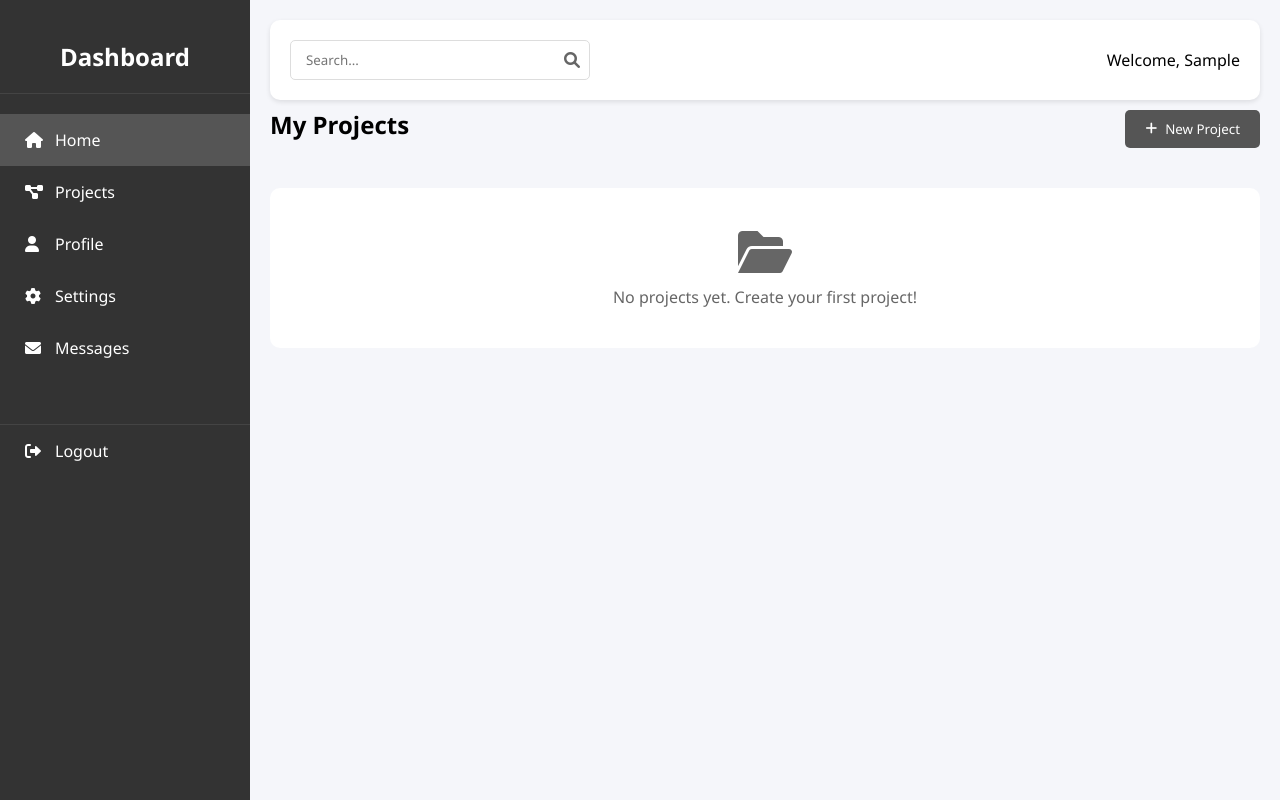
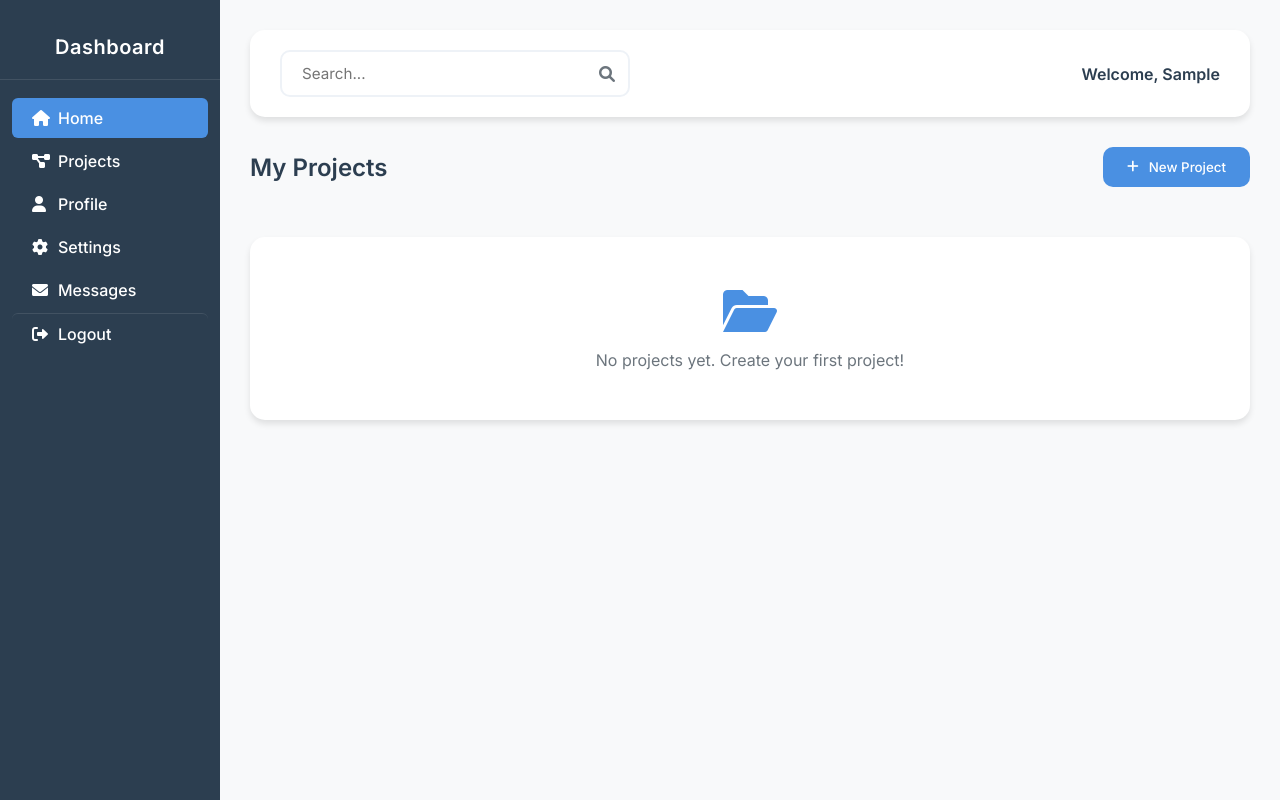
Before and after one commit to LiamBlanton17/MyCloudFTS, a Django app: page /dashboard.html in a window 1280 px wide. Run offline with Django 5.2, Linux system fonts and the light colour scheme; the visitor is signed in with stand-in values (Sample User, id 1).

Commit message:
added color to the userdash

```diff
--- a/Code/static/css/signup.css
+++ b/Code/static/css/signup.css
@@ -77,19 +77,17 @@ form label {
   border-bottom: 1px solid lightgray;
   width: 100%;
   top: 0%;
-
 }
 
 .nav > a {
-    color:black;
+  color: black;
   margin-bottom: 1rem;
   margin-left: 2rem;
   font-size: 1.45rem;
-    font-family:'Segoe UI', Tahoma, Geneva, Verdana, sans-serif;
+  font-family: "Segoe UI", Tahoma, Geneva, Verdana, sans-serif;
   font-weight: 600;
   transition: all 300ms ease-in-out;
 }
-
 
 .nav > a:hover {
   text-decoration: none;
--- a/Code/static/css/userdash.css
+++ b/Code/static/css/userdash.css
@@ -1,12 +1,25 @@
+:root {
+  --primary-color: #4a90e2;
+  --secondary-color: #f8f9fa;
+  --text-primary: #2c3e50;
+  --text-secondary: #6c757d;
+  --sidebar-bg: #2c3e50;
+  --sidebar-hover: #34495e;
+  --card-shadow: 0 4px 6px rgba(0, 0, 0, 0.1);
+  --transition-speed: 0.3s;
+}
+
 * {
   margin: 0;
   padding: 0;
   box-sizing: border-box;
-  font-family: "Segoe UI", Tahoma, Geneva, Verdana, sans-serif;
+  font-family: "Inter", -apple-system, BlinkMacSystemFont, "Segoe UI", Roboto,
+    sans-serif;
 }
 
 body {
-  background-color: #f5f6fa;
+  background-color: var(--secondary-color);
+  color: var(--text-primary);
 }
 
 .dashboard-container {
@@ -15,38 +28,47 @@ body {
 }
 
 .sidebar {
-  width: 250px;
-  background-color: #333;
+  width: 220px;
+  background-color: var(--sidebar-bg);
   color: #fff;
-  padding: 20px 0;
+  padding: 15px 0;
   height: 100vh;
   position: fixed;
   left: 0;
-  transition: all 0.3s ease;
+  transition: all var(--transition-speed) ease;
 }
 
 .logo {
-  padding: 20px;
+  padding: 20px 15px;
   text-align: center;
-  border-bottom: 1px solid #444;
+  border-bottom: 1px solid rgba(255, 255, 255, 0.1);
+}
+
+.logo h2 {
+  font-size: 20px;
+  font-weight: 600;
+  letter-spacing: 0.5px;
 }
 
 .nav-menu ul {
   list-style: none;
-  padding: 20px 0;
+  padding: 15px 0;
 }
 
 .nav-menu li {
-  padding: 15px 25px;
-  transition: background-color 0.3s;
+  padding: 10px 20px;
+  margin: 3px 12px;
+  border-radius: 6px;
+  transition: all var(--transition-speed);
 }
 
 .nav-menu li:hover {
-  background-color: #444;
+  background-color: var(--sidebar-hover);
+  transform: translateX(5px);
 }
 
 .nav-menu li.active {
-  background-color: #555;
+  background-color: var(--primary-color);
 }
 
 .nav-menu a {
@@ -54,33 +76,36 @@ body {
   text-decoration: none;
   display: flex;
   align-items: center;
+  font-weight: 500;
 }
 
 .nav-menu i {
   margin-right: 10px;
-  width: 20px;
+  width: 16px;
+  font-size: 1em;
 }
 
 .logout {
   margin-top: 50px;
-  border-top: 1px solid #444;
+  border-top: 1px solid rgba(255, 255, 255, 0.1);
 }
 
 .main-content {
   flex: 1;
-  padding: 20px;
-  margin-left: 250px;
-  transition: all 0.3s ease;
+  padding: 30px;
+  margin-left: 220px;
+  transition: all var(--transition-speed) ease;
 }
 
 .top-header {
   display: flex;
   justify-content: space-between;
   align-items: center;
-  padding: 20px;
+  padding: 20px 30px;
   background-color: white;
-  border-radius: 10px;
-  box-shadow: 0 2px 5px rgba(0, 0, 0, 0.1);
+  border-radius: 15px;
+  box-shadow: var(--card-shadow);
+  margin-bottom: 30px;
 }
 
 .search-bar {
@@ -88,18 +113,26 @@ body {
 }
 
 .search-bar input {
-  padding: 10px 35px 10px 15px;
-  border: 1px solid #ddd;
-  border-radius: 5px;
-  width: 300px;
+  padding: 12px 40px 12px 20px;
+  border: 2px solid #eef2f7;
+  border-radius: 10px;
+  width: 350px;
+  font-size: 0.95em;
+  transition: all var(--transition-speed);
+}
+
+.search-bar input:focus {
+  border-color: var(--primary-color);
+  outline: none;
+  box-shadow: 0 0 0 3px rgba(74, 144, 226, 0.1);
 }
 
 .search-bar i {
   position: absolute;
-  right: 10px;
+  right: 15px;
   top: 50%;
   transform: translateY(-50%);
-  color: #666;
+  color: var(--text-secondary);
 }
 
 .user-info {
@@ -108,304 +141,270 @@ body {
   gap: 15px;
 }
 
-.user-avatar img {
-  width: 40px;
-  height: 40px;
-  border-radius: 50%;
-  object-fit: cover;
-}
-
-.stats-container {
-  display: grid;
-  grid-template-columns: repeat(3, 1fr);
-  gap: 20px;
-  margin: 30px 0;
-}
-
-.stat-card {
-  background-color: white;
-  padding: 20px;
-  border-radius: 10px;
-  box-shadow: 0 2px 5px rgba(0, 0, 0, 0.1);
-  display: flex;
-  align-items: center;
-  gap: 15px;
-}
-
-.stat-card i {
-  font-size: 2em;
-  color: #3498db;
-}
-
-.stat-info h3 {
-  font-size: 0.9em;
-  color: #7f8c8d;
-}
-
-.stat-info p {
-  font-size: 1.5em;
-  font-weight: bold;
-  color: #2c3e50;
-}
-
-.recent-activity {
-  background-color: white;
-  padding: 20px;
-  border-radius: 10px;
-  box-shadow: 0 2px 5px rgba(0, 0, 0, 0.1);
-}
-
-.recent-activity h2 {
-  margin-bottom: 20px;
-  color: #2c3e50;
-}
-
-.activity-item {
-  display: flex;
-  align-items: center;
-  gap: 15px;
-  padding: 15px 0;
-  border-bottom: 1px solid #eee;
-}
-
-.activity-icon {
-  width: 40px;
-  height: 40px;
-  background-color: #eee;
-  border-radius: 50%;
-  display: flex;
-  align-items: center;
-  justify-content: center;
-}
-
-.activity-icon i {
-  color: #666;
-}
-
-.activity-details h4 {
-  color: #333;
-  margin-bottom: 5px;
-}
-
-.activity-details p {
-  color: #666;
-  font-size: 0.9em;
-}
-
-.activity-time {
-  color: #888;
-  font-size: 0.8em;
+.user-info .user-name {
+  font-weight: 600;
+  color: var(--text-primary);
 }
 
 .projects-header {
   display: flex;
   justify-content: space-between;
   align-items: center;
+  margin-bottom: 30px;
+}
+
+.projects-header h2 {
+  font-size: 24px;
+  font-weight: 600;
+  color: var(--text-primary);
+}
+
+.new-project-btn {
+  background-color: var(--primary-color);
+  color: white;
+  border: none;
+  padding: 12px 24px;
+  border-radius: 10px;
+  cursor: pointer;
+  display: flex;
+  align-items: center;
+  gap: 10px;
+  font-weight: 500;
+  transition: all var(--transition-speed);
+}
+
+.new-project-btn:hover {
+  background-color: #357abd;
+  transform: translateY(-2px);
+  box-shadow: 0 4px 8px rgba(74, 144, 226, 0.2);
+}
+
+.projects-grid {
+  display: grid;
+  grid-template-columns: repeat(auto-fill, minmax(320px, 1fr));
+  gap: 25px;
+  padding: 20px 0;
+}
+
+.project-card {
+  background: white;
+  border-radius: 15px;
+  padding: 25px;
+  box-shadow: var(--card-shadow);
+  transition: all var(--transition-speed);
+}
+
+.project-card:hover {
+  transform: translateY(-5px);
+  box-shadow: 0 8px 15px rgba(0, 0, 0, 0.1);
+}
+
+.project-card-header {
   margin-bottom: 20px;
 }
 
-.new-project-btn {
-  background-color: #555;
-  margin-top: 10px;
-  color: white;
-  border: none;
-  padding: 10px 20px;
-  border-radius: 5px;
-  cursor: pointer;
+.project-card-header h3 {
+  margin: 0;
+  color: var(--text-primary);
+  font-size: 18px;
+  font-weight: 600;
+}
+
+.project-date {
+  font-size: 0.85em;
+  color: var(--text-secondary);
+  margin-top: 5px;
+  display: block;
+}
+
+.project-description {
+  color: var(--text-secondary);
+  margin-bottom: 20px;
+  line-height: 1.5;
+}
+
+.project-members {
+  margin-bottom: 20px;
+}
+
+.project-members h4 {
+  color: var(--text-primary);
+  margin-bottom: 10px;
+  font-size: 0.9em;
+  font-weight: 600;
+}
+
+.member-avatars {
   display: flex;
   align-items: center;
   gap: 8px;
 }
 
-.new-project-btn:hover {
-  background-color: #666;
-}
-
-.projects-grid {
-  display: grid;
-  grid-template-columns: repeat(auto-fill, minmax(300px, 1fr));
-  gap: 20px;
-  padding: 20px 0;
-}
-
-.project-card {
-  background: white;
-  border-radius: 10px;
-  padding: 20px;
+.member-avatars img {
+  width: 35px;
+  height: 35px;
+  border-radius: 50%;
+  border: 2px solid white;
   box-shadow: 0 2px 4px rgba(0, 0, 0, 0.1);
 }
 
-.project-card-header {
-  margin-bottom: 15px;
-}
-
-.project-card-header h3 {
-  margin: 0;
-  color: #333;
-}
-
-.project-date {
-  font-size: 0.8em;
-  color: #666;
-}
-
-.project-description {
-  color: #555;
-  margin-bottom: 15px;
-}
-
-.project-members {
-  margin-bottom: 15px;
-}
-
-.member-avatars {
-  display: flex;
-  align-items: center;
-  gap: 5px;
-}
-
-.member-avatars img {
-  width: 30px;
-  height: 30px;
-  border-radius: 50%;
-  border: 2px solid white;
-}
-
 .more-members {
-  background: #eee;
-  width: 30px;
-  height: 30px;
+  background: #eef2f7;
+  width: 35px;
+  height: 35px;
   border-radius: 50%;
   display: flex;
   align-items: center;
   justify-content: center;
   font-size: 0.8em;
-  color: #666;
+  color: var(--text-secondary);
+  font-weight: 600;
 }
 
 .project-actions {
   display: flex;
   justify-content: space-between;
   align-items: center;
+  margin-top: 15px;
+  padding-top: 15px;
+  border-top: 1px solid #eef2f7;
 }
 
 .view-project {
-  color: #555;
+  color: var(--primary-color);
   text-decoration: none;
+  font-weight: 500;
+  transition: color var(--transition-speed);
+}
+
+.view-project:hover {
+  color: #357abd;
 }
 
 .project-settings {
-  color: #666;
+  color: var(--text-secondary);
+  transition: color var(--transition-speed);
+}
+
+.project-settings:hover {
+  color: var(--text-primary);
 }
 
 .no-projects {
   grid-column: 1 / -1;
   text-align: center;
-  padding: 40px;
+  padding: 50px;
   background: white;
-  border-radius: 10px;
-  color: #666;
+  border-radius: 15px;
+  color: var(--text-secondary);
+  box-shadow: var(--card-shadow);
 }
 
 .no-projects i {
   font-size: 48px;
-  margin-bottom: 10px;
+  margin-bottom: 15px;
+  color: var(--primary-color);
 }
 
 .modal {
   display: none;
   position: fixed;
-  z-index: 1;
+  z-index: 1000;
   left: 0;
   top: 0;
   width: 100%;
   height: 100%;
-  background-color: rgba(0, 0, 0, 0.4);
+  background-color: rgba(0, 0, 0, 0.5);
+  backdrop-filter: blur(5px);
 }
 
 .modal-content {
   background-color: #fff;
-  margin: 15% auto;
-  padding: 20px;
-  border: 1px solid #888;
-  width: 80%;
+  margin: 10% auto;
+  padding: 30px;
+  border: none;
+  width: 90%;
   max-width: 500px;
-  border-radius: 10px;
+  border-radius: 15px;
+  box-shadow: 0 10px 25px rgba(0, 0, 0, 0.1);
+  animation: modalSlideIn 0.3s ease;
+}
+
+@keyframes modalSlideIn {
+  from {
+    transform: translateY(-30px);
+    opacity: 0;
+  }
+  to {
+    transform: translateY(0);
+    opacity: 1;
+  }
 }
 
 .close {
-  color: #888;
+  color: var(--text-secondary);
   float: right;
   font-size: 28px;
   font-weight: bold;
   cursor: pointer;
+  transition: color var(--transition-speed);
 }
 
 .close:hover {
-  color: #333;
+  color: var(--text-primary);
 }
 
 .form-group {
-  margin-bottom: 15px;
+  margin-bottom: 20px;
 }
 
 .form-group label {
   display: block;
-  margin-bottom: 5px;
+  margin-bottom: 8px;
+  color: var(--text-primary);
+  font-weight: 500;
 }
 
 .form-group input,
 .form-group textarea {
   width: 100%;
-  padding: 8px;
-  border: 1px solid #ddd;
-  border-radius: 4px;
+  padding: 12px;
+  border: 2px solid #eef2f7;
+  border-radius: 10px;
+  font-size: 0.95em;
+  transition: all var(--transition-speed);
+}
+
+.form-group input:focus,
+.form-group textarea:focus {
+  border-color: var(--primary-color);
+  outline: none;
+  box-shadow: 0 0 0 3px rgba(74, 144, 226, 0.1);
 }
 
 .submit-btn {
-  background-color: #555;
+  background-color: var(--primary-color);
   color: white;
-  padding: 10px 20px;
+  padding: 12px 24px;
   border: none;
-  border-radius: 4px;
+  border-radius: 10px;
   cursor: pointer;
   width: 100%;
+  font-weight: 500;
+  font-size: 1em;
+  transition: all var(--transition-speed);
 }
 
 .submit-btn:hover {
-  background-color: #666;
-}
-
-.sidebar-toggle {
-  display: none;
-  position: fixed;
-  top: 20px;
-  left: 20px;
-  z-index: 1000;
-  background: #333;
-  color: white;
-  border: none;
-  padding: 10px;
-  border-radius: 5px;
-  cursor: pointer;
-  transition: all 0.3s ease;
-}
-
-.sidebar-toggle.active {
-  left: 270px;
+  background-color: #357abd;
+  transform: translateY(-2px);
+  box-shadow: 0 4px 8px rgba(74, 144, 226, 0.2);
 }
 
 @media (max-width: 768px) {
-  .dashboard-container {
-    flex-direction: column;
-  }
-
-  .sidebar-toggle {
-    display: block;
-  }
-
   .sidebar {
     transform: translateX(-100%);
+    z-index: 1000;
   }
 
   .sidebar.sidebar-active {
@@ -414,14 +413,25 @@ body {
 
   .main-content {
     margin-left: 0;
-    padding-top: 70px;
+    padding: 20px;
   }
 
-  .stats-container {
+  .top-header {
+    flex-direction: column;
+    gap: 15px;
+  }
+
+  .search-bar input {
+    width: 100%;
+    min-width: 200px;
+  }
+
+  .projects-grid {
     grid-template-columns: 1fr;
   }
 
-  .search-bar input {
-    width: 200px;
+  .modal-content {
+    margin: 5% auto;
+    width: 95%;
   }
 }
--- a/Code/templates/login.html
+++ b/Code/templates/login.html
@@ -12,7 +12,7 @@
     />
 
     {% load static %}
-    <link rel="stylesheet" href="{% static 'css/login.css' %}">
+    <link rel="stylesheet" href="{% static 'css/login.css' %}" />
     <link rel="stylesheet" href="/MyCloudFTS/Code/static/css/signup.css" />
 
     <script src="https://code.jquery.com/jquery-3.6.0.min.js"></script>
@@ -77,7 +77,9 @@
               required
             />
           </div>
-          <button type="submit" class="btn btn-primary w-100" id="login_btn">Log In</button>
+          <button type="submit" class="btn btn-primary w-100" id="login_btn">
+            Log In
+          </button>
           <p class="text-center mt-3">
             Don't have an account? <a href="./signup.html">Sign Up</a>
           </p>
--- a/Code/templates/userdash.html
+++ b/Code/templates/userdash.html
@@ -5,13 +5,23 @@
     <meta charset="UTF-8" />
     <meta name="viewport" content="width=device-width, initial-scale=1.0" />
     <title>User Dashboard</title>
+    <!-- Add Inter font -->
+    <link rel="preconnect" href="https://fonts.googleapis.com" />
+    <link rel="preconnect" href="https://fonts.gstatic.com" crossorigin />
+    <link
+      href="https://fonts.googleapis.com/css2?family=Inter:wght@400;500;600;700&display=swap"
+      rel="stylesheet"
+    />
+    <!-- Load CSS -->
     <link rel="stylesheet" href="{% static 'css/userdash.css' %}" />
-    <script src="https://code.jquery.com/jquery-3.6.0.min.js"></script>
-    <script src="{% static 'js/userdash.js' %}"></script>
+    <!-- Load FontAwesome -->
     <link
       rel="stylesheet"
       href="https://cdnjs.cloudflare.com/ajax/libs/font-awesome/6.0.0/css/all.min.css"
     />
+    <!-- Load jQuery -->
+    <script src="https://code.jquery.com/jquery-3.6.0.min.js"></script>
+    <script src="{% static 'js/userdash.js' %}"></script>
   </head>
   <body>
     <div class="dashboard-container">
```
Lines whose indentation alone changed are shown as unchanged.
